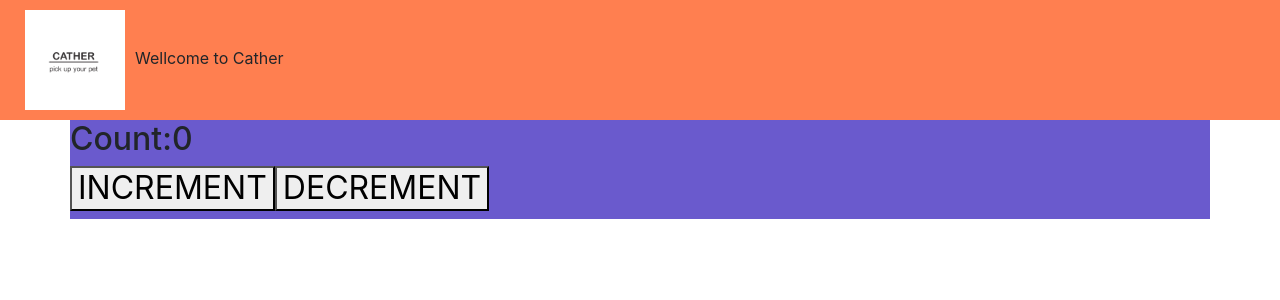
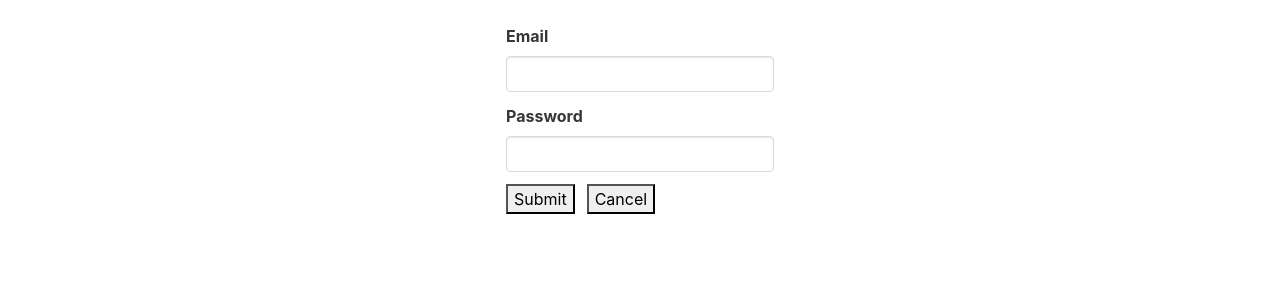
Before and after one commit to lostperson7410/mini_project_client, a React (Create React App) app: page / in a window 1280 px wide. Shown: the top 300 px of the page. Built offline with nearby package versions, Linux system fonts and the light colour scheme.

Commit message:
Auten v.1

```diff
--- a/package.json
+++ b/package.json
@@ -7,6 +7,7 @@
     "@testing-library/react": "^9.3.2",
     "@testing-library/user-event": "^7.1.2",
     "bootstrap": "^4.4.1",
+    "firebase": "^7.12.0",
     "react": "^16.13.1",
     "react-dom": "^16.13.1",
     "react-redux": "^7.2.0",
--- a/public/index.html
+++ b/public/index.html
@@ -15,6 +15,8 @@
       user's mobile device or desktop. See https://developers.google.com/web/fundamentals/web-app-manifest/
     -->
     <link rel="manifest" href="%PUBLIC_URL%/manifest.json" />
+
+    <link rel="stylesheet" href="https://cdnjs.cloudflare.com/ajax/libs/bulma/0.7.2/css/bulma.min.css">
     <!--
       Notice the use of %PUBLIC_URL% in the tags above.
       It will be replaced with the URL of the `public` folder during the build.
--- a/src/App.js
+++ b/src/App.js
@@ -6,6 +6,7 @@ import { Container, Row, Col } from 'reactstrap';
 import HeaderSection from './component/HeaderSection';
 import { bindActionCreators } from 'redux';
 import{NumberAction} from './redux/Number/action';
+import LoginForm from './Components/LoginForm'
 
 function App() {
 
@@ -22,7 +23,10 @@ function App() {
 
   return ( //ใส่หน้าบ้าน
     <div>
-      <Container fluid>
+
+        <LoginForm/>
+
+      {/* <Container fluid>
         <Row className = "ColortCol">
         <HeaderSection title ='Wellcome to Cather'/>
         </Row>
@@ -38,7 +42,7 @@ function App() {
             </h2>
           </div>
         </Row>
-      </Container>
+      </Container> */}
     </div>
   );
 }
--- /dev/null
+++ b/src/Components/LoginForm.js
@@ -0,0 +1,45 @@
+import React from 'react';
+
+class LoginForm extends React.Component{
+    render(){
+        return(
+            <section className="section continer">
+                <div className="columns is-centered">
+                    <div className="columns is-half">
+                        <form>
+                            <div className="field">
+                                <label className="label">
+                                Email
+                                </label>
+
+                                    <div className="control">
+                                        <input className="input" type="email" name="email"/>
+                                    </div>
+                            </div>
+
+                            <div className="field">
+                                <label className="label">
+                                Password
+                                </label>
+
+                                    <div className="control">
+                                        <input className="input" type="password" name="password"/>
+                                    </div>
+                            </div>
+
+                            <div className="field is-grouped">
+                                    <div className="control">
+                                       <button className="buttion is-link">Submit</button>
+                                    </div>
+                                    <div className="control">
+                                       <button className="buttion is-text">Cancel</button>
+                                    </div>
+                            </div>
+                        </form>
+                    </div>
+                </div>
+            </section>
+        )
+    }
+}
+export default LoginForm
```
Also changed, not shown: src/firebase/config.js (added, +11 -0 lines), src/firebase/index.js (added, +9 -0 lines), 1 other file (tests, documents, lock files or other folders).
